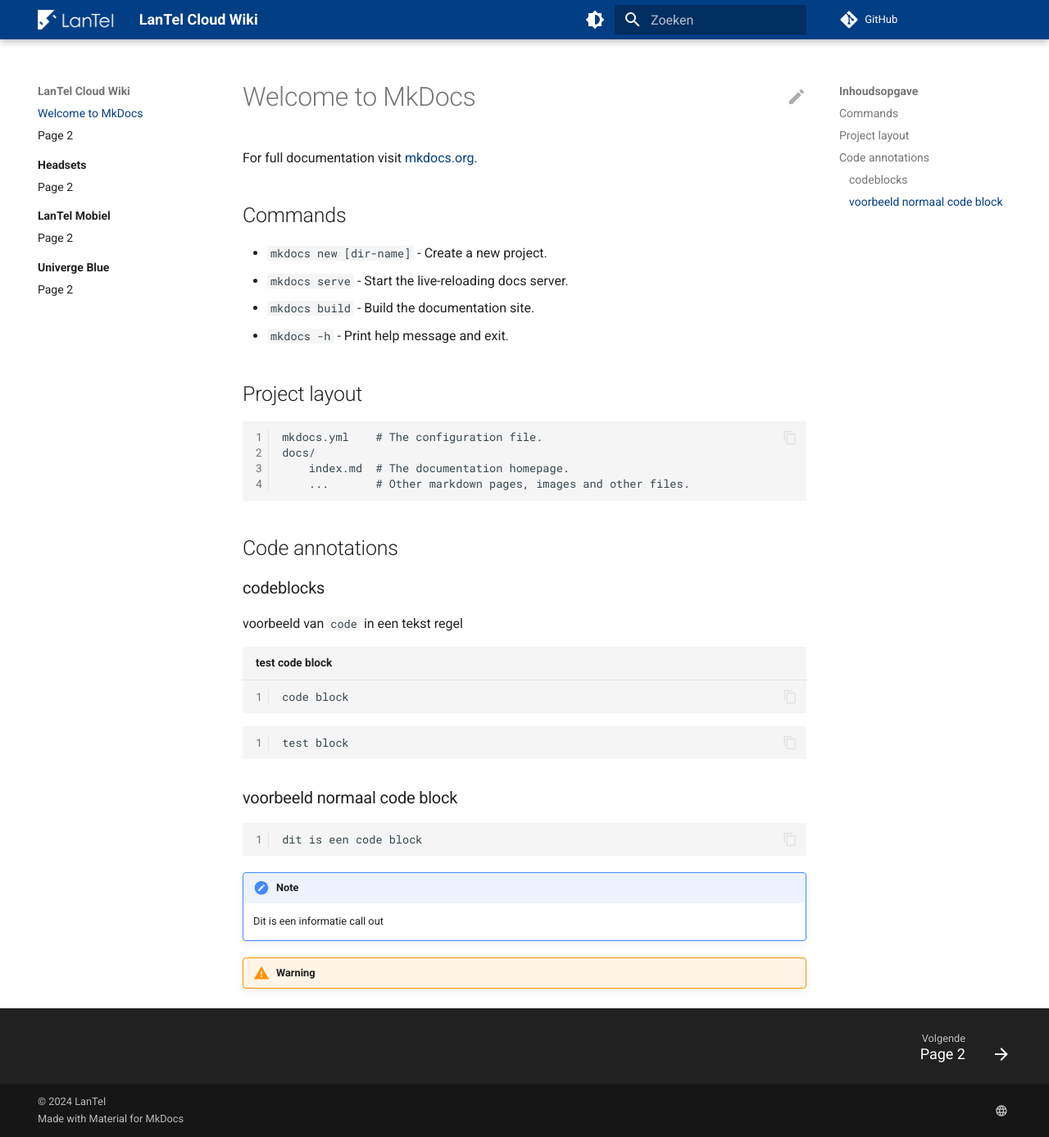
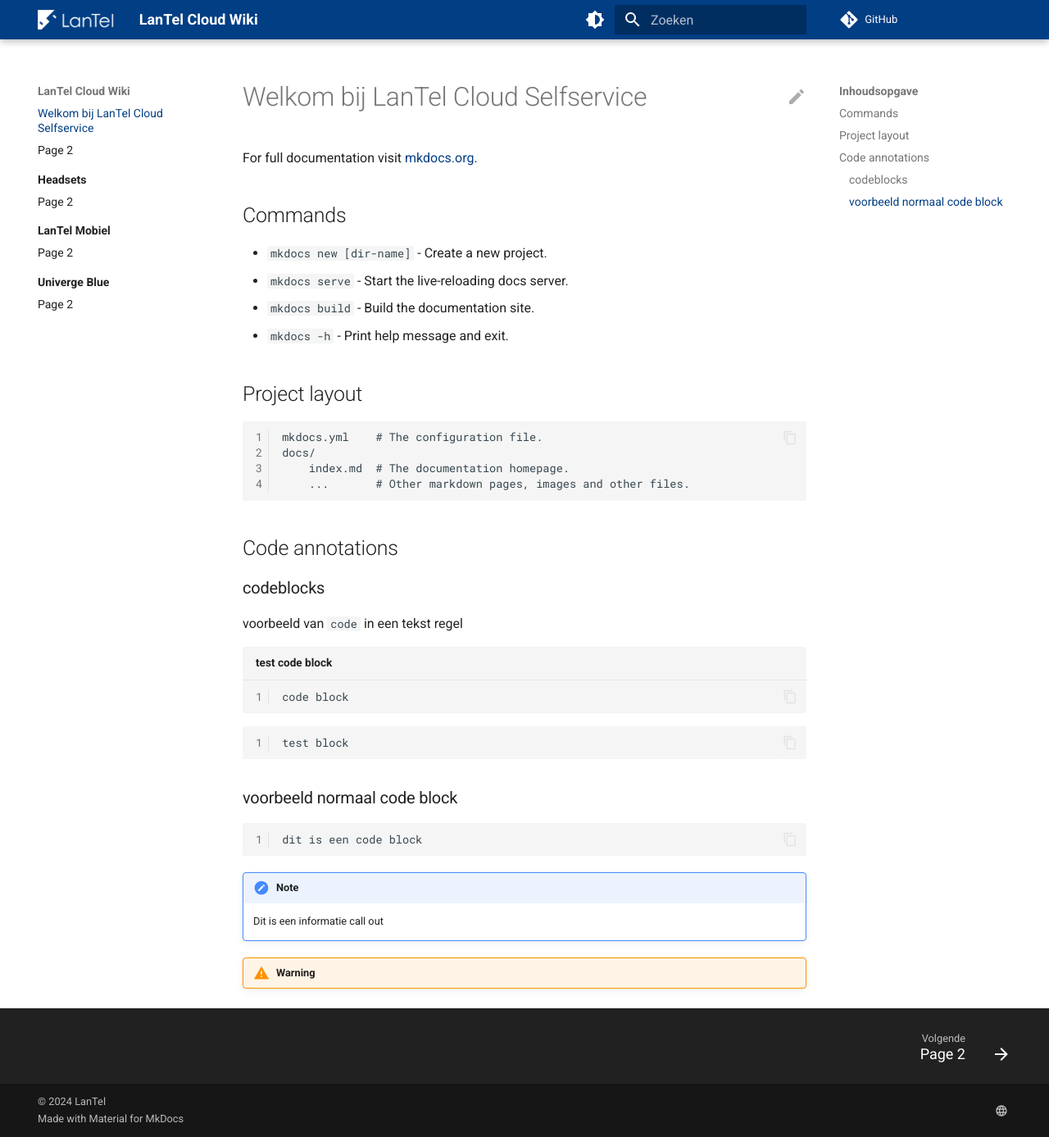
Before and after one commit to Peterkrijgsman85/docs-lantelcloud, an MkDocs documentation site: the page built from docs/index.md, in a window 1280 px wide and 1387 px high. Shown: the whole window at 82% size. Built offline with MkDocs 1.6.1 and Material for MkDocs 9.7.7, drawn with Linux system fonts in a browser that asks for light colours; comment, search, counter and statistics services are not loaded.

Commit message:
Update index.md

```diff
--- a/docs/index.md
+++ b/docs/index.md
@@ -1,4 +1,4 @@
-# Welcome to MkDocs
+# Welkom bij LanTel Cloud Selfservice
 
 For full documentation visit [mkdocs.org](https://www.mkdocs.org).
 
```
